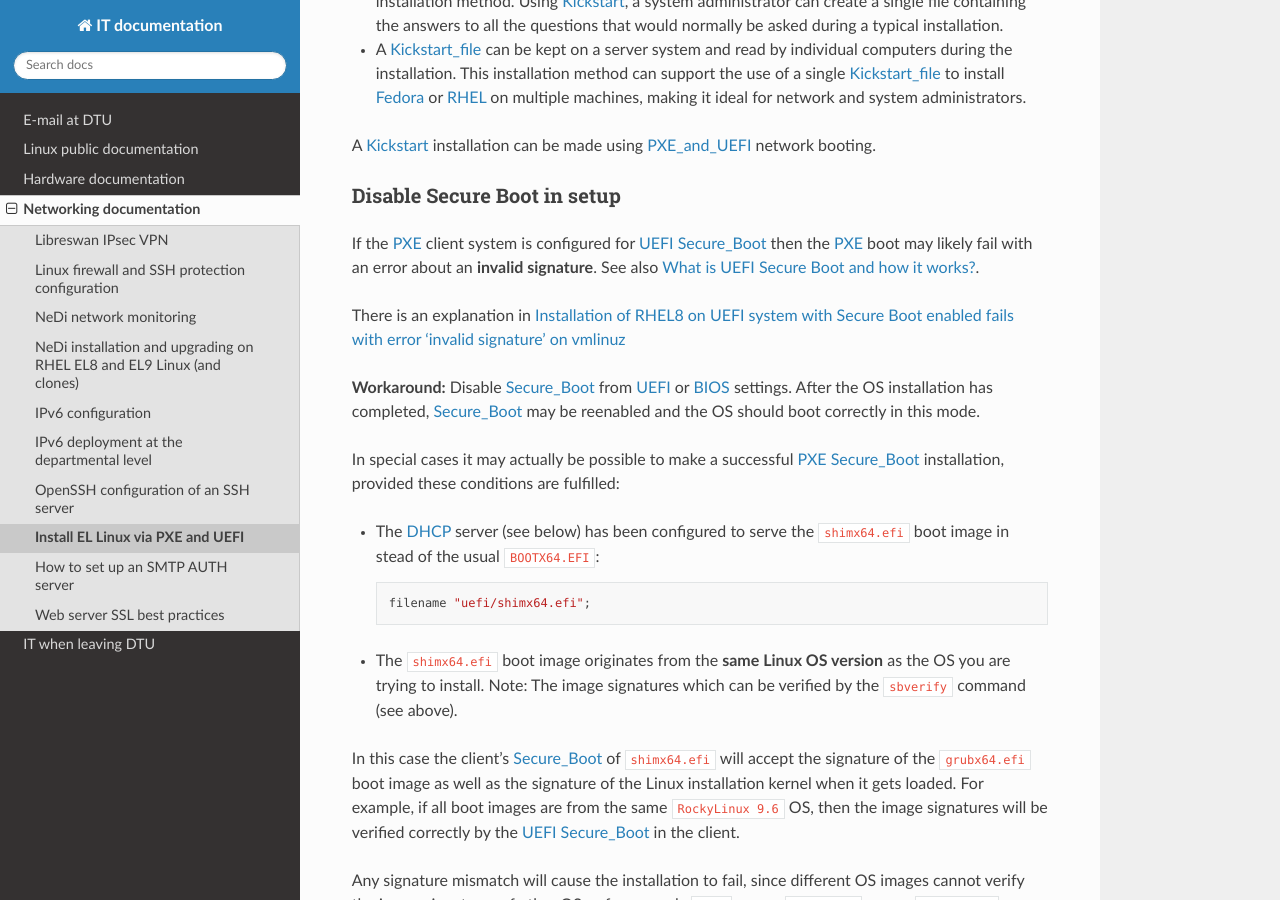
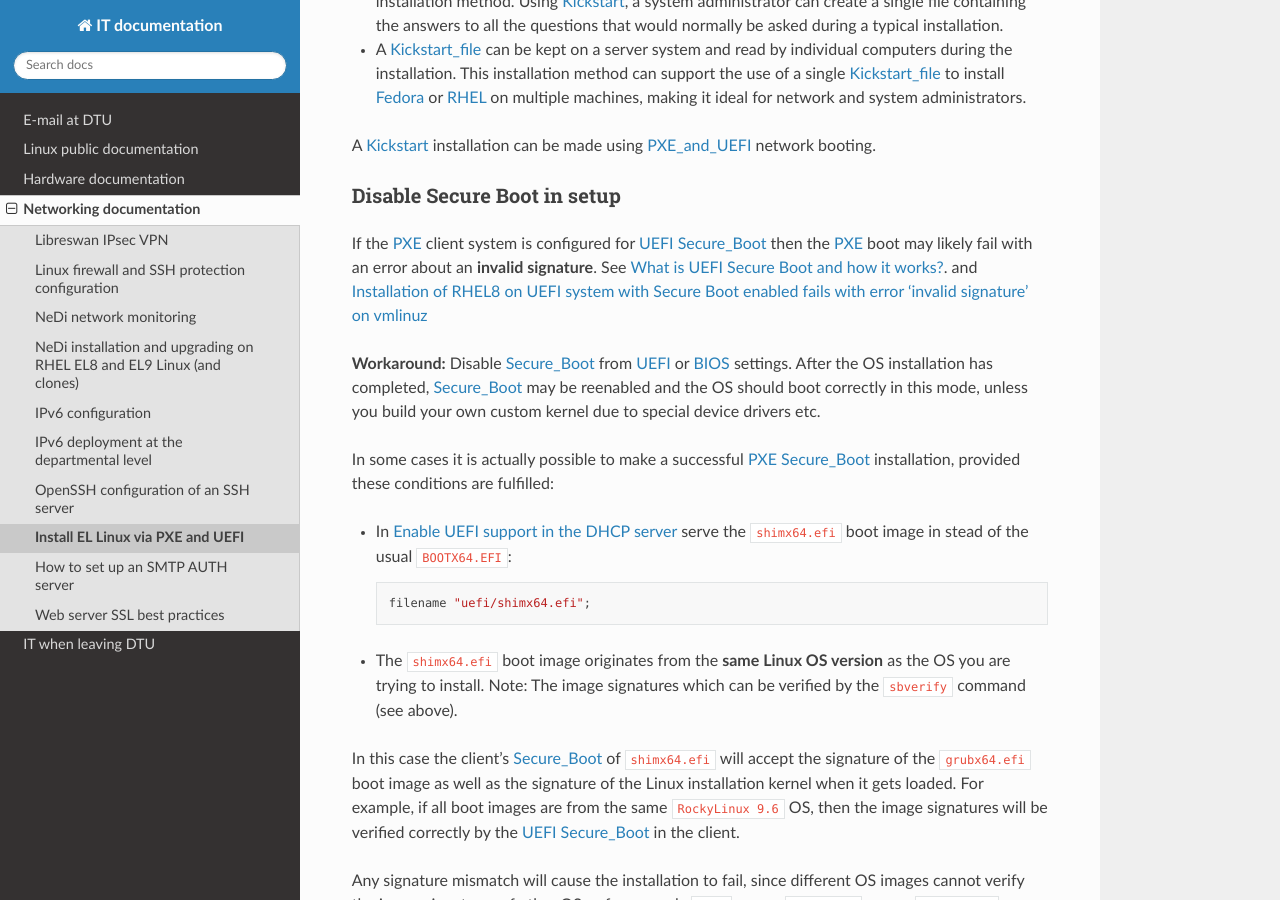
Before and after one commit to OleHolmNielsen/ITwiki, a Sphinx documentation site: the page built from docs/PXE_and_UEFI.rst, in a window 1280 px wide and 900 px high, scrolled down 10685 px. Built offline with Sphinx 7.4.7 and the Read the Docs theme 3.1.0, drawn with Linux system fonts in a browser that asks for light colours.

Commit message:
Minor edit

```diff
--- a/docs/PXE_and_UEFI.rst
+++ b/docs/PXE_and_UEFI.rst
@@ -516,17 +516,17 @@ Disable Secure Boot in setup
 
 If the PXE_ client system is configured for UEFI_ Secure_Boot_
 then the PXE_ boot may likely fail with an error about an **invalid signature**.
-See also `What is UEFI Secure Boot and how it works? <https://access.redhat.com/articles/5254641>`_.
-
-There is an explanation in `Installation of RHEL8 on UEFI system with Secure Boot enabled fails with error 'invalid signature' on vmlinuz <https://access.redhat.com/solutions/3771941>`_
+See `What is UEFI Secure Boot and how it works? <https://access.redhat.com/articles/5254641>`_.
+and `Installation of RHEL8 on UEFI system with Secure Boot enabled fails with error 'invalid signature' on vmlinuz <https://access.redhat.com/solutions/3771941>`_
 
 **Workaround:** Disable Secure_Boot_ from UEFI_ or BIOS_ settings.
-After the OS installation has completed, Secure_Boot_ may be reenabled and the OS should boot correctly in this mode.
+After the OS installation has completed, Secure_Boot_ may be reenabled and the OS should boot correctly in this mode,
+unless you build your own custom kernel due to special device drivers etc.
 
-In special cases it may actually be possible to make a successful PXE_ Secure_Boot_ installation,
+In some cases it is actually possible to make a successful PXE_ Secure_Boot_ installation,
 provided these conditions are fulfilled:
 
-* The DHCP_ server (see below) has been configured to serve the ``shimx64.efi`` boot image
+* In :ref:`DHCP_server_UEFI_configuration` serve the ``shimx64.efi`` boot image
   in stead of the usual ``BOOTX64.EFI``::
 
     filename "uefi/shimx64.efi";
```
